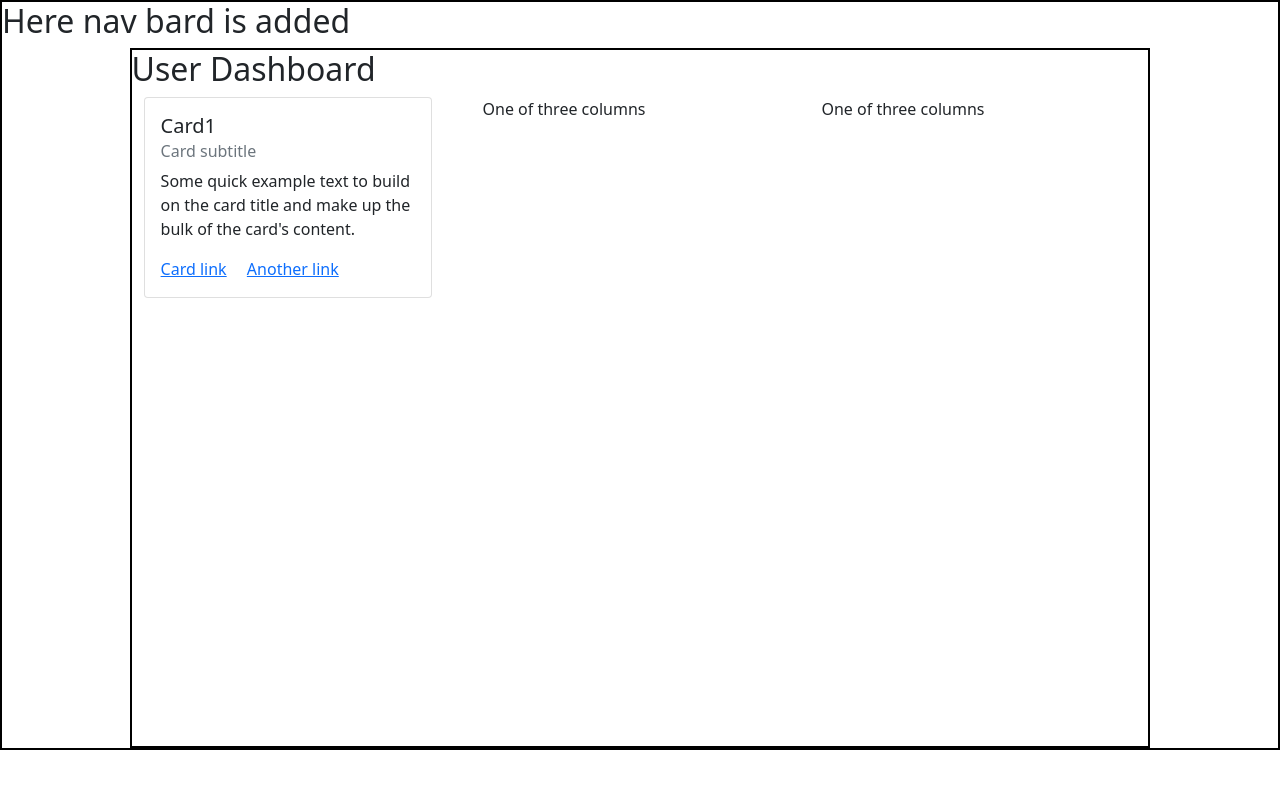
After one commit to 22f2001734/kanban_app, a Python web app: template templates/user_dashboard.html in a window 1280 px wide. The commit adds this page. Run offline with Jinja, Linux system fonts and the light colour scheme; the template is opened without the code that fills it, so the values that code supplies are empty.

Commit message:
commit on 30-06-2024

```diff
--- /dev/null
+++ b/templates/style.css
@@ -0,0 +1,23 @@
+*{
+    margin: 0px;
+}
+
+#container, #panel {
+    border : 2px solid black;
+}
+
+#panel{
+    width: 80%;
+    margin: auto;
+    height: 700px;
+}
+
+#input-form{
+    border: 1px solid blue;
+    width: 600px;
+    height: 500px;
+    margin: auto;
+    margin-top: 50px;
+    border-radius: 10px;
+
+}
--- /dev/null
+++ b/templates/user_dashboard.html
@@ -0,0 +1,50 @@
+<!DOCTYPE html>
+<html lang="en">
+<head>
+    <meta charset="UTF-8">
+    <meta name="viewport" content="width=device-width, initial-scale=1.0">
+    <link rel="stylesheet" href="style.css"> <!--Calling external styles-->
+    <link href="https://cdn.jsdelivr.net/npm/bootstrap@5.0.2/dist/css/bootstrap.min.css" rel="stylesheet" integrity="sha384-EVSTQN3/azprG1Anm3QDgpJLIm9Nao0Yz1ztcQTwFspd3yD65VohhpuuCOmLASjC" crossorigin="anonymous">
+    <title>Login Page</title>
+</head>
+<body>
+    <div id="container">
+        <!--nav bar-->
+        <h2>Here nav bard is added</h2>
+        <div id="panel">
+            <h2>User Dashboard</h2>
+            <div class="container">
+                <div class="row">
+                    <!--row1 col1-->
+                    <div class="col-sm">
+                        <div class="card" style="width: 18rem;">
+                            <div class="card-body">
+                              <h5 class="card-title">Card1</h5>
+                              <h6 class="card-subtitle mb-2 text-muted">Card subtitle</h6>
+                              <p class="card-text">Some quick example text to build on the card title and make up the bulk of the card's content.</p>
+                              <a href="#" class="card-link">Card link</a>
+                              <a href="#" class="card-link">Another link</a>
+                            </div>
+                          </div>
+                    </div>
+                    <!--row1 col2-->
+                    <div class="col-sm">
+                        One of three columns
+                    </div>
+
+                    <!--row 1 col3-->
+                    <div class="col-sm">
+                        One of three columns
+                    </div>
+
+                </div>
+            </div>
+
+
+
+        </div>
+
+    </div>
+
+</body>
+</html>
```
Also changed, not shown: templates/login.html (+26 -1 lines), templates/signup.html (+36 -1 lines).
